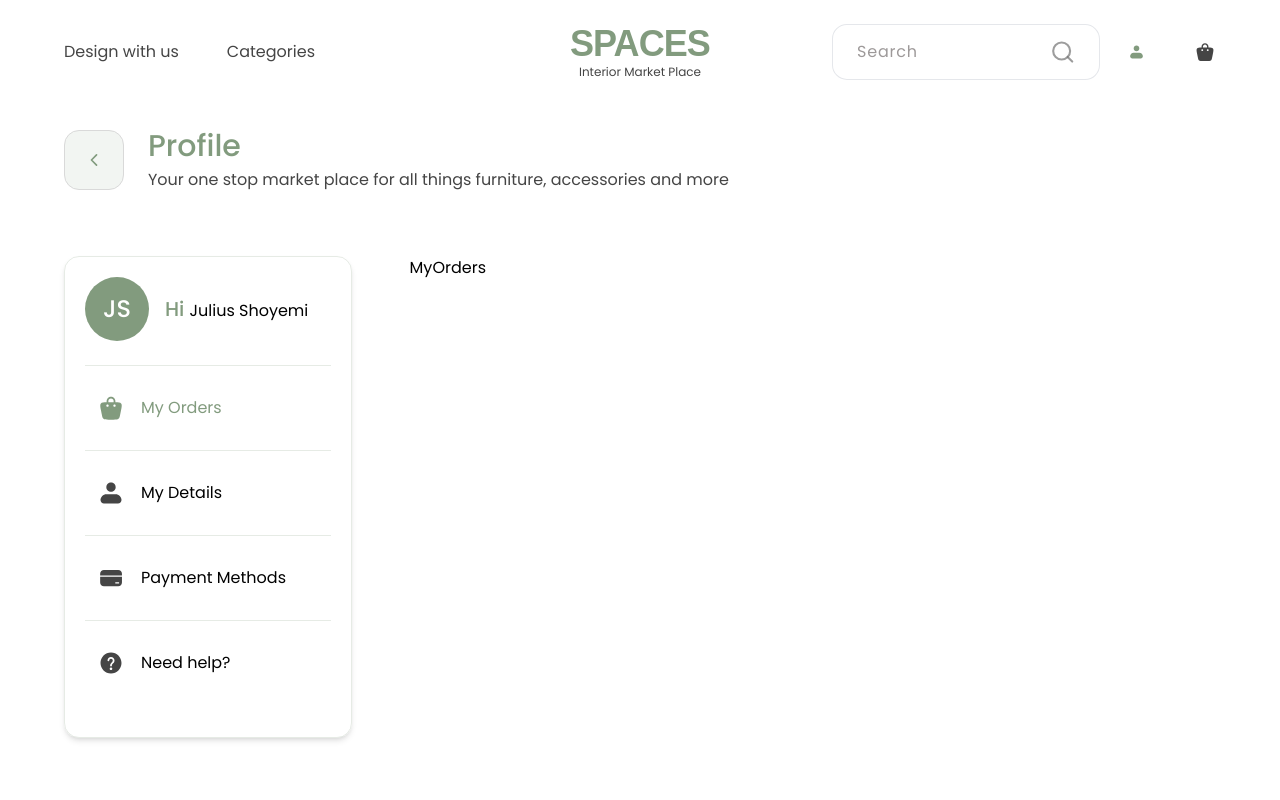
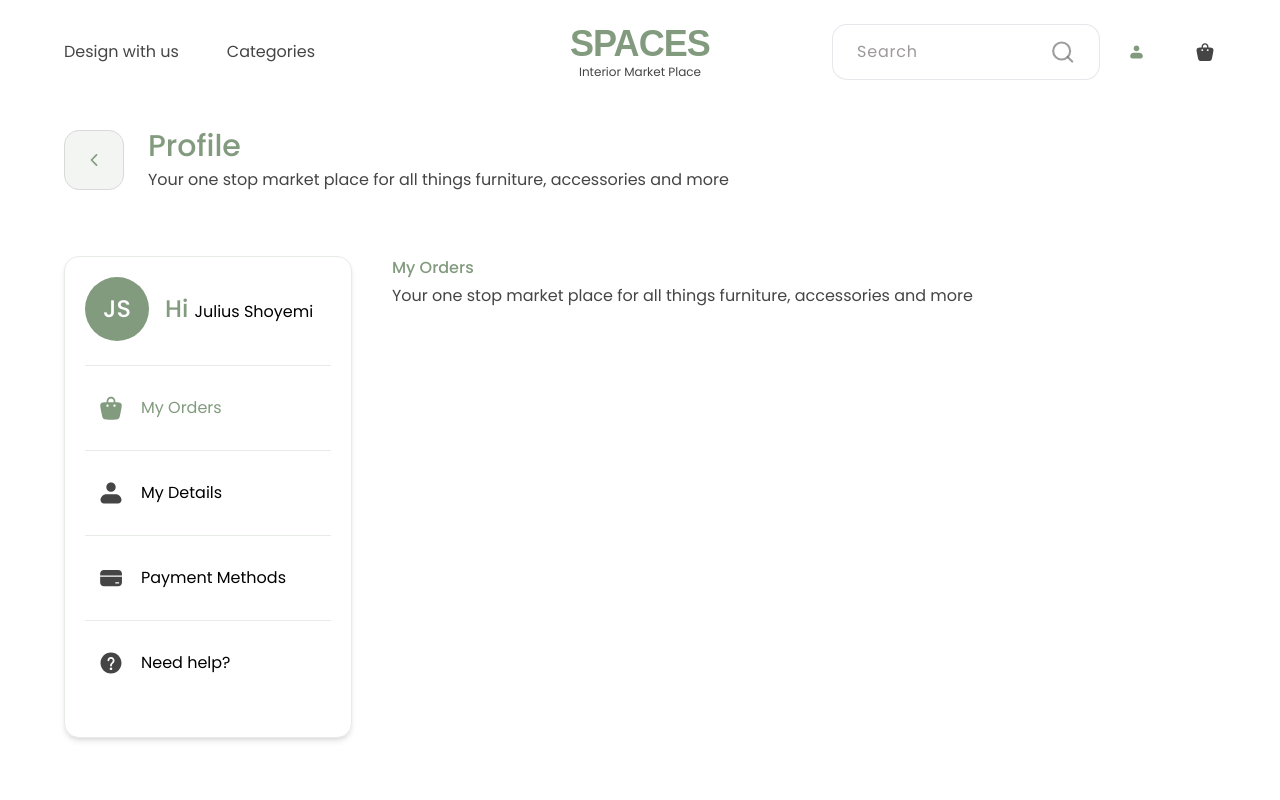
Before and after one commit to jola-blvhk/spaces-interior-marketplace, a Next.js app: page /profile in a window 1280 px wide. Shown: the top 800 px of the page. Built offline with nearby package versions, Linux system fonts and the light colour scheme; a web font is replaced by a local one.

Commit message:
profile page

```diff
--- a/src/components/products-components/title-heading.tsx
+++ b/src/components/products-components/title-heading.tsx
@@ -3,8 +3,8 @@ import BackButton from "../back-button";
 
 interface TitleHeadingProps {
   title: string | String;
-    description: string;
-    showBackButton: boolean
+  description: string;
+  showBackButton: boolean;
 }
 const TitleHeading: React.FC<TitleHeadingProps> = ({
   title,
--- a/src/components/profile-page/index.tsx
+++ b/src/components/profile-page/index.tsx
@@ -1,6 +1,6 @@
 "use client";
 
-import React, { useState } from "react";
+import React, { useEffect, useState } from "react";
 import TitleHeading from "../products-components/title-heading";
 import { useMediaQuery } from "react-responsive";
 import MyOrders from "./my-orders";
@@ -15,37 +15,61 @@ import ProfileFill from "@/assets/icons/profile-fill.svg";
 import Card from "/public/assets/icons/atm-card.svg";
 import CardGreen from "/public/assets/icons/atm-card-green.svg";
 import QuestionMark from "/public/assets/icons/question-mark.svg";
+
 const ProfilePageComponent = () => {
   const [activeTab, setActiveTab] = useState<
-    "myorder" | "mydetails" | "payment" | "needhelp"
-  >("myorder");
+    "myorder" | "mydetails" | "payment" | "needhelp" | ""
+  >("");
   const breakPoint = useMediaQuery({
-    query: "(max-width:  786px)",
+    query: "(max-width: 768px)",
   });
+  const [showDetailCard, setShowDetailCard] = useState(breakPoint);
+  const [showTitleHeading, setShowTitleHeading] = useState(true);
 
-  const [showDetailCard, setShowDetailCard] = useState(breakPoint);
+  useEffect(() => {
+    if (!breakPoint) {
+      setActiveTab("myorder");
+      setShowTitleHeading(true);
+    } else {
+      setActiveTab("");
+    }
+  }, [breakPoint]);
+
+  const handleTabClick = (
+    tab: "myorder" | "mydetails" | "payment" | "needhelp" | ""
+  ) => {
+    setActiveTab(tab);
+    if (breakPoint) {
+      setShowTitleHeading(false);
+      setShowDetailCard(false);
+    }
+  };
 
   return (
     <div className="padding-section">
       <div className="max-width-section">
-        <TitleHeading
-          showBackButton
-          title="Profile"
-          description="Your one stop market place for all things furniture, accessories and more"
-        />
+        {showTitleHeading && (
+          <div className={`${breakPoint ? "mb-7" : "mb-16"}`}>
+            <TitleHeading
+              showBackButton
+              title="Profile"
+              description="Your one stop market place for all things furniture, accessories and more"
+            />
+          </div>
+        )}
 
         <div>
           {breakPoint ? (
-            <div className="flex flex-col md:flex-row mt-7 md:gap-[10%]">
+            <div className="flex flex-col md:flex-row  md:gap-[10%]">
               {showDetailCard ? (
                 <div className="w-full md:w-[30%] text-primary-black-90 font-normal">
                   <div className="grid ">
                     <div className="grid items-center gap-2">
-                      <div className="h-24 w-24 bg-secondary-green-100 rounded-full flex font-medium items-center justify-center text-4xl   text-white m-auto">
+                      <div className="h-24 w-24 bg-secondary-green-100 rounded-full flex font-medium items-center justify-center text-4xl text-white m-auto">
                         <h4 className="text-center">JS</h4>
                       </div>
                       <div>
-                        <h2 className="text-lg text-center ">
+                        <h2 className="text-lg text-center">
                           <span className="text-secondary-green-100 text-2xl font-medium">
                             Hi{" "}
                           </span>
@@ -56,78 +80,67 @@ const ProfilePageComponent = () => {
                     </div>
 
                     <div
-                      onClick={() => {
-                        setActiveTab("myorder");
-                        setShowDetailCard(false);
-                      }}
-                      className={`flex items-center mt-4 px-3 gap-4 py-6 border-b border-secondary-green-100/50  text-lg cursor-pointer ${
+                      onClick={() => handleTabClick("myorder")}
+                      className={`flex items-center mt-4 px-3 gap-4 py-6 border-b border-secondary-green-100/20 text-lg cursor-pointer ${
                         activeTab === "myorder" && "text-secondary-green-100"
                       }`}
                     >
                       <Image
-                        className=" cursor-pointer w-8 h-8 "
+                        className="cursor-pointer w-8 h-8"
                         src={activeTab === "myorder" ? CartGreen : Cart}
                         alt="cart"
                       />
                       <h3 className="">My Orders</h3>
                     </div>
                     <div
-                      onClick={() => {
-                        setActiveTab("mydetails");
-                        setShowDetailCard(false);
-                      }}
-                      className={`flex items-center px-3 gap-4 py-6 border-b border-secondary-green-100/50  text-lg cursor-pointer ${
+                      onClick={() => handleTabClick("mydetails")}
+                      className={`flex items-center px-3 gap-4 py-6 border-b border-secondary-green-100/20 text-lg cursor-pointer ${
                         activeTab === "mydetails" && "text-secondary-green-100"
                       }`}
                     >
                       <Image
-                        className=" cursor-pointer w-8 h-8 "
+                        className="cursor-pointer w-8 h-8"
                         src={
                           activeTab === "mydetails" ? ProfileGreen : ProfileFill
                         }
-                        alt="cart"
+                        alt="profile"
                       />
                       <h3 className="">My Details</h3>
                     </div>
                     <div
-                      onClick={() => {
-                        setActiveTab("payment");
-                        setShowDetailCard(false);
-                      }}
-                      className={`flex items-center px-3 gap-4 py-6 border-b border-secondary-green-100/50  text-lg cursor-pointer ${
+                      onClick={() => handleTabClick("payment")}
+                      className={`flex items-center px-3 gap-4 py-6 border-b border-secondary-green-100/20 text-lg cursor-pointer ${
                         activeTab === "payment" && "text-secondary-green-100"
                       }`}
                     >
                       <Image
-                        className=" cursor-pointer w-8 h-8 "
+                        className="cursor-pointer w-8 h-8"
                         src={activeTab === "payment" ? CardGreen : Card}
-                        alt="cart"
+                        alt="payment"
                       />
                       <h3 className="">Payment Methods</h3>
                     </div>
                     <div
-                      onClick={() => {
-                        setActiveTab("needhelp");
-                        setShowDetailCard(false);
-                      }}
-                      className={`flex items-center px-3 gap-4 py-6  text-lg cursor-pointer ${
+                      onClick={() => handleTabClick("needhelp")}
+                      className={`flex items-center px-3 gap-4 py-6 text-lg cursor-pointer ${
                         activeTab === "needhelp" && "text-secondary-green-100"
                       }`}
                     >
                       <Image
-                        className=" cursor-pointer w-8 h-8 "
+                        className="cursor-pointer w-8 h-8"
                         src={QuestionMark}
-                        alt="cart"
+                        alt="help"
                       />
                       <h3 className="">Need help?</h3>
                     </div>
                   </div>
                 </div>
               ) : (
-                <div className="w-full  mt-4 md:mt-0">
-                  <IoArrowBackCircle onClick={() => setShowDetailCard(true)} />
+                <div className="w-full ">
                   <div>
-                    {activeTab === "myorder" && <MyOrders />}
+                    {activeTab === "myorder" && (
+                      <MyOrders handleBack={() => setShowDetailCard(true)} />
+                    )}
                     {activeTab === "mydetails" && <UserDetails />}
                     {activeTab === "payment" && <PaymentMethods />}
                   </div>
@@ -135,15 +148,15 @@ const ProfilePageComponent = () => {
               )}
             </div>
           ) : (
-            <div className="flex gap-[5%] w-full mt-16">
-              <div className="h-fit  w-[25%] p-5 pb-8 border border-secondary-green-100/20 rounded-[15px] shadow-md ">
+            <div className="flex gap-6 lg:gap-10 w-full ">
+              <div className="h-fit w-[50%] lg:w-[30%] xl:w-[25%] p-5 pb-8 border border-secondary-green-100/20 rounded-[15px] shadow-md">
                 <div className="flex items-center gap-x-4 pb-6">
-                  <div className="h-16 w-16 bg-secondary-green-100 rounded-full flex font-medium items-center justify-center text-2xl   text-white ">
+                  <div className="h-16 w-16 bg-secondary-green-100 rounded-full flex font-medium items-center justify-center text-2xl text-white">
                     <h4 className="text-center">JS</h4>
                   </div>
                   <div>
-                    <h2 className="text-base text-center ">
-                      <span className="text-secondary-green-100 text-xl font-medium">
+                    <h2 className="text-base text-center">
+                      <span className="text-secondary-green-100 text-2xl font-medium ">
                         Hi{" "}
                       </span>
                       {""}
@@ -153,67 +166,55 @@ const ProfilePageComponent = () => {
                 </div>
 
                 <div
-                  onClick={() => {
-                    setActiveTab("myorder");
-                  }}
-                  className={`flex items-center  px-3 gap-4 py-7 border-y border-secondary-green-100/20  text-base cursor-pointer ${
+                  onClick={() => handleTabClick("myorder")}
+                  className={`flex items-center px-3 gap-4 py-7 border-y border-secondary-green-100/20 text-base cursor-pointer ${
                     activeTab === "myorder" && "text-secondary-green-100"
                   }`}
                 >
                   <Image
-                    className=" w-7 h-7 "
+                    className="w-7 h-7"
                     src={activeTab === "myorder" ? CartGreen : Cart}
                     alt="cart"
                   />
                   <h3 className="">My Orders</h3>
                 </div>
                 <div
-                  onClick={() => {
-                    setActiveTab("mydetails");
-                  }}
-                  className={`flex items-center px-3 gap-4 py-7 border-b border-secondary-green-100/20  text-base cursor-pointer ${
+                  onClick={() => handleTabClick("mydetails")}
+                  className={`flex items-center px-3 gap-4 py-7 border-b border-secondary-green-100/20 text-base cursor-pointer ${
                     activeTab === "mydetails" && "text-secondary-green-100"
                   }`}
                 >
                   <Image
-                    className="  w-7 h-7 "
+                    className="w-7 h-7"
                     src={activeTab === "mydetails" ? ProfileGreen : ProfileFill}
-                    alt="cart"
+                    alt="profile"
                   />
                   <h3 className="">My Details</h3>
                 </div>
                 <div
-                  onClick={() => {
-                    setActiveTab("payment");
-                  }}
-                  className={`flex items-center px-3 gap-4 py-7 border-b border-secondary-green-100/20  text-base cursor-pointer ${
+                  onClick={() => handleTabClick("payment")}
+                  className={`flex items-center px-3 gap-4 py-7 border-b border-secondary-green-100/20 text-base cursor-pointer ${
                     activeTab === "payment" && "text-secondary-green-100"
                   }`}
                 >
                   <Image
-                    className=" w-7 h-7 "
+                    className="w-7 h-7"
                     src={activeTab === "payment" ? CardGreen : Card}
-                    alt="cart"
+                    alt="payment"
                   />
                   <h3 className="">Payment Methods</h3>
                 </div>
                 <div
-                  onClick={() => {
-                    setActiveTab("needhelp");
-                  }}
-                  className={`flex items-center px-3 gap-4 py-7  text-base cursor-pointer ${
+                  onClick={() => handleTabClick("needhelp")}
+                  className={`flex items-center px-3 gap-4 py-7 text-base cursor-pointer ${
                     activeTab === "needhelp" && "text-secondary-green-100"
                   }`}
                 >
-                  <Image
-                    className="  w-7 h-7 "
-                    src={QuestionMark}
-                    alt="cart"
-                  />
+                  <Image className="w-7 h-7" src={QuestionMark} alt="help" />
                   <h3 className="">Need help?</h3>
                 </div>
               </div>
-              <div className="w-[70%]">
+              <div className=" ">
                 {activeTab === "myorder" && <MyOrders />}
                 {activeTab === "mydetails" && <UserDetails />}
                 {activeTab === "payment" && <PaymentMethods />}
--- a/src/components/profile-page/my-orders.tsx
+++ b/src/components/profile-page/my-orders.tsx
@@ -1,7 +1,19 @@
 import React from "react";
+import SettingsHeader from "./settings-header";
 
-const MyOrders = () => {
-  return <div>MyOrders</div>;
+interface MyOrdersProps {
+  handleBack?: () => void;
+}
+const MyOrders: React.FC<MyOrdersProps> = ({ handleBack }) => {
+  return (
+    <div>
+      <SettingsHeader
+        title="My Orders"
+        description="Your one stop market place for all things furniture, accessories and more"
+        handleBack={handleBack}
+      />
+    </div>
+  );
 };
 
 export default MyOrders;
--- /dev/null
+++ b/src/components/profile-page/settings-header.tsx
@@ -0,0 +1,37 @@
+import React from "react";
+import BackButton from "../back-button";
+import { IoChevronBackOutline } from "react-icons/io5";
+
+interface SettingsHeaderProps {
+  title: string | String;
+  description: string;
+  handleBack?: () => void;
+}
+const SettingsHeader: React.FC<SettingsHeaderProps> = ({
+  title,
+  description,
+  handleBack,
+}) => {
+  return (
+    <div className="flex gap-x-3 md:gap-x-6 lg:items-center">
+      <div className="h-fit md:hidden ">
+        <div
+          className=" bg-secondary-green-100/10 border border-[#D9D9D9] rounded-[10px] text-secondary-green-100 cursor-pointer  md:rounded-[15px] w-fit p-4 md:p-5 hover:bg-secondary-green-100/60 font-bold focus:bg-secondary-green-100/60 focus:text-white  hover:text-white"
+          onClick={handleBack}
+        >
+          <IoChevronBackOutline className="lg:text-lg" />
+        </div>
+      </div>
+      <div>
+        <h1 className="text-secondary-green-100  font-medium text-xl mb-1  md:text-base">
+          {title}
+        </h1>
+        <p className="text-primary-black-90 text-sm leading-6 lg:text-base mr-6 md:mr-0">
+          {description}
+        </p>
+      </div>
+    </div>
+  );
+};
+
+export default SettingsHeader;
```
